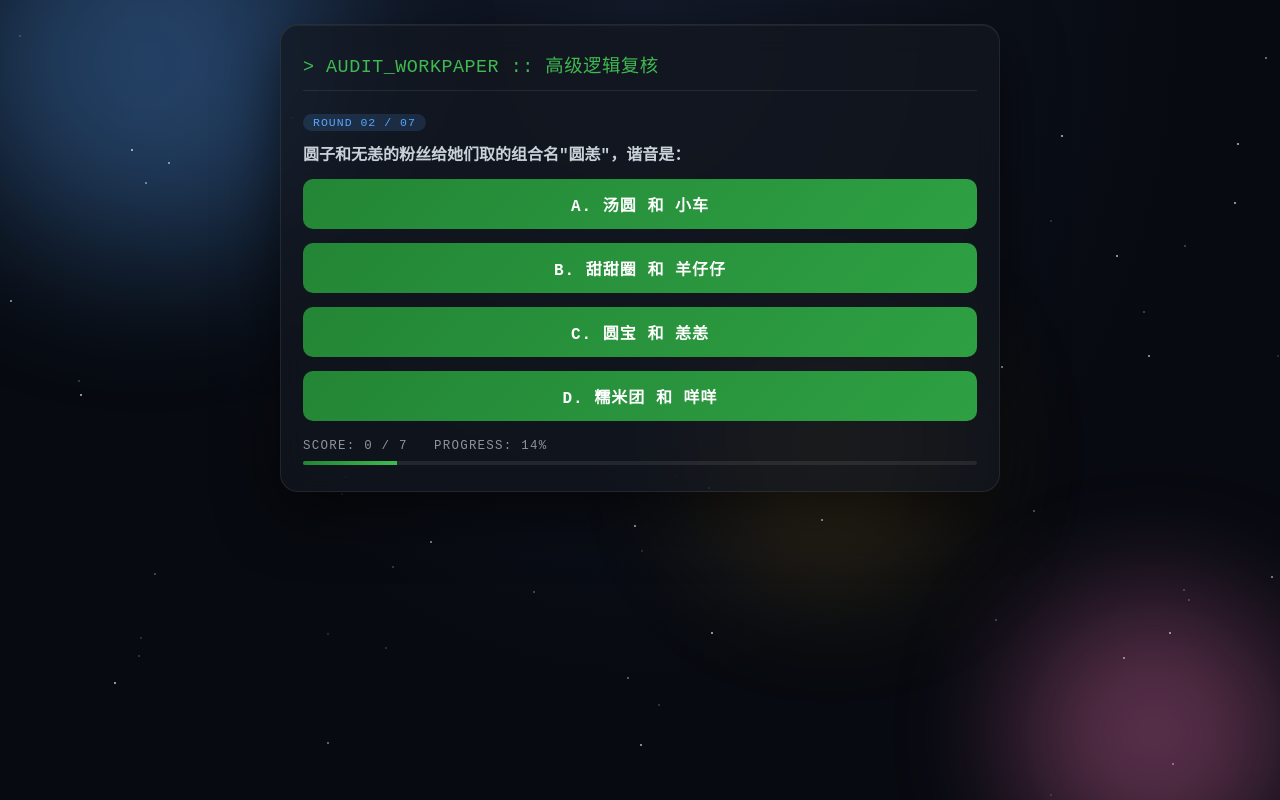
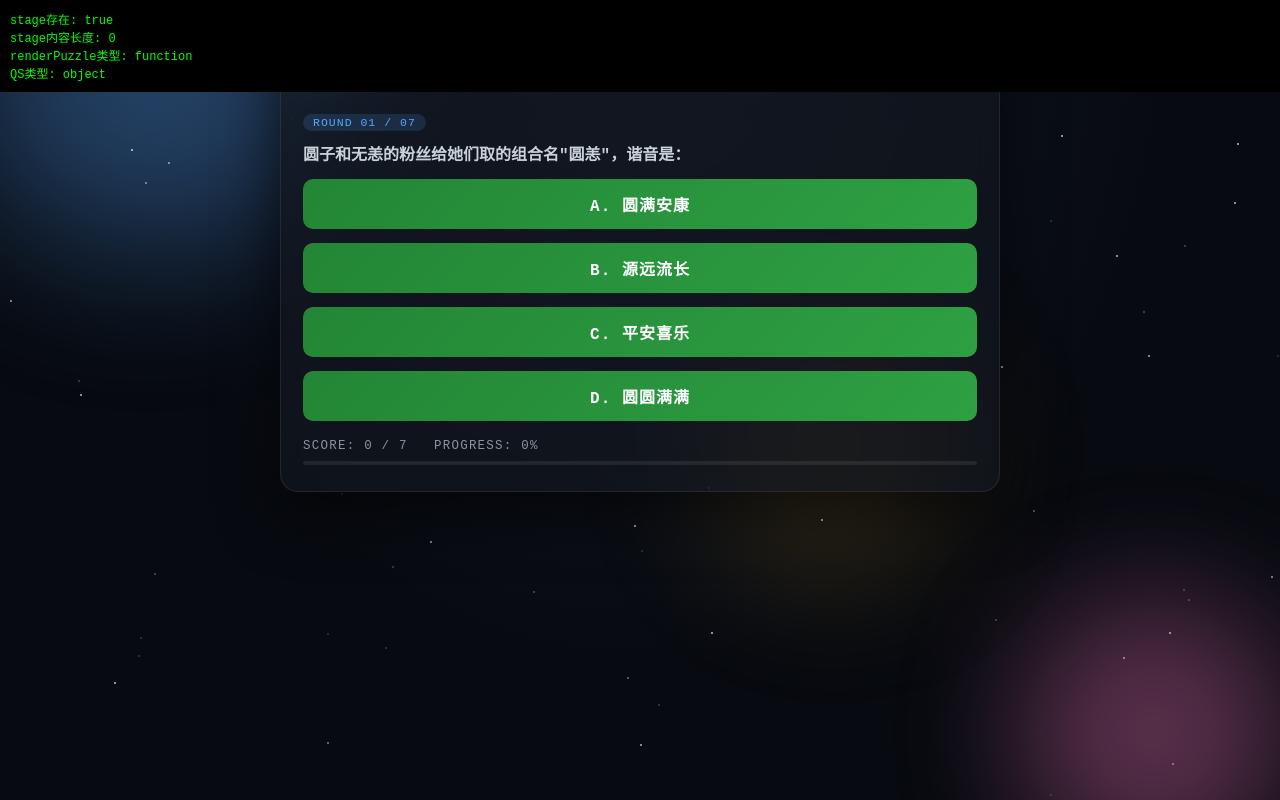
Before and after one commit to galaxy0my/jx-s-birthday, a plain HTML site: page index.html in a window 1280 px wide. Drawn offline with Linux system fonts and the light colour scheme.

Commit message:
Update index.html

```diff
--- a/index.html
+++ b/index.html
@@ -445,6 +445,19 @@ button:hover{box-shadow:0 6px 20px rgba(46,160,67,.35)}
   <div class="h">&gt; AUDIT_WORKPAPER :: 高级逻辑复核</div>
   <div id="stage"></div>
 </div>
+<script>
+document.addEventListener('DOMContentLoaded',function(){
+  var s = document.getElementById('stage');
+  var msg = 'stage存在: ' + !!s + '<br>';
+  msg += 'stage内容长度: ' + (s ? s.innerHTML.length : '无') + '<br>';
+  msg += 'renderPuzzle类型: ' + typeof renderPuzzle + '<br>';
+  msg += 'QS类型: ' + typeof QS + '<br>';
+  var d = document.createElement('div');
+  d.style.cssText='position:fixed;top:0;left:0;right:0;z-index:99999;background:#000;color:#0f0;padding:10px;font-size:12px;font-family:monospace';
+  d.innerHTML = msg;
+  document.body.appendChild(d);
+});
+</script>
 
 <script src="puzzle.js"></script>
 <script src="finale.js"></script>
@@ -531,15 +544,15 @@ function startConfetti(){
     fx.appendChild(c);
   }
 }
-
 /* ===== 启动 ===== */
 document.addEventListener('DOMContentLoaded',function(){
   if(typeof renderPuzzle === 'function'){
-    renderPuzzle(1);
+    renderPuzzle(0);
   }else{
-    window.onerror('puzzle.js 未加载成功');
+    console.error('puzzle.js 未加载成功');
   }
 });
+
 </script>
 </body>
 </html>
```
